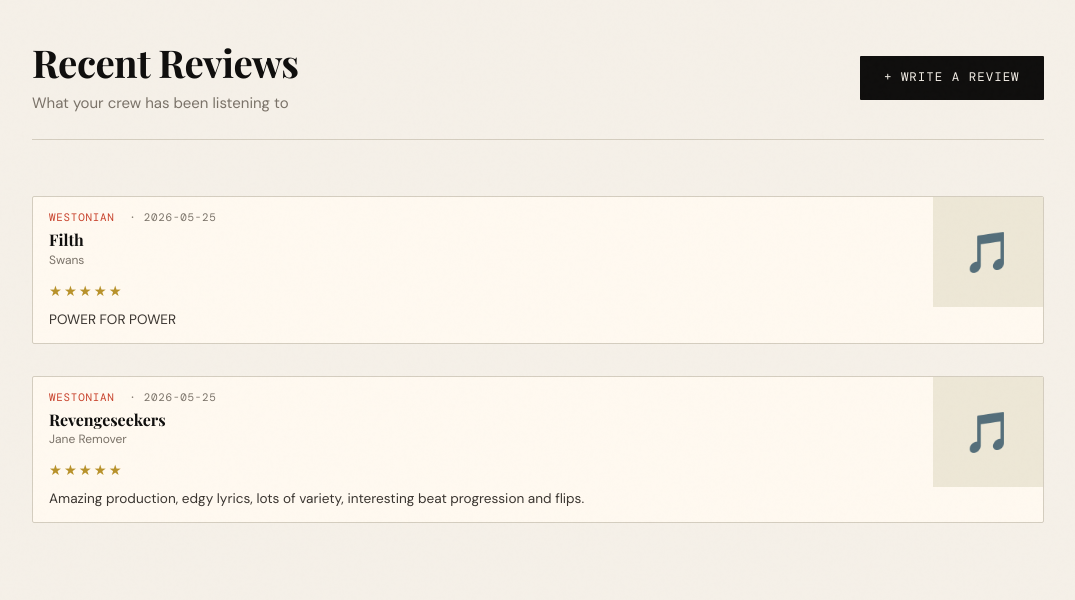
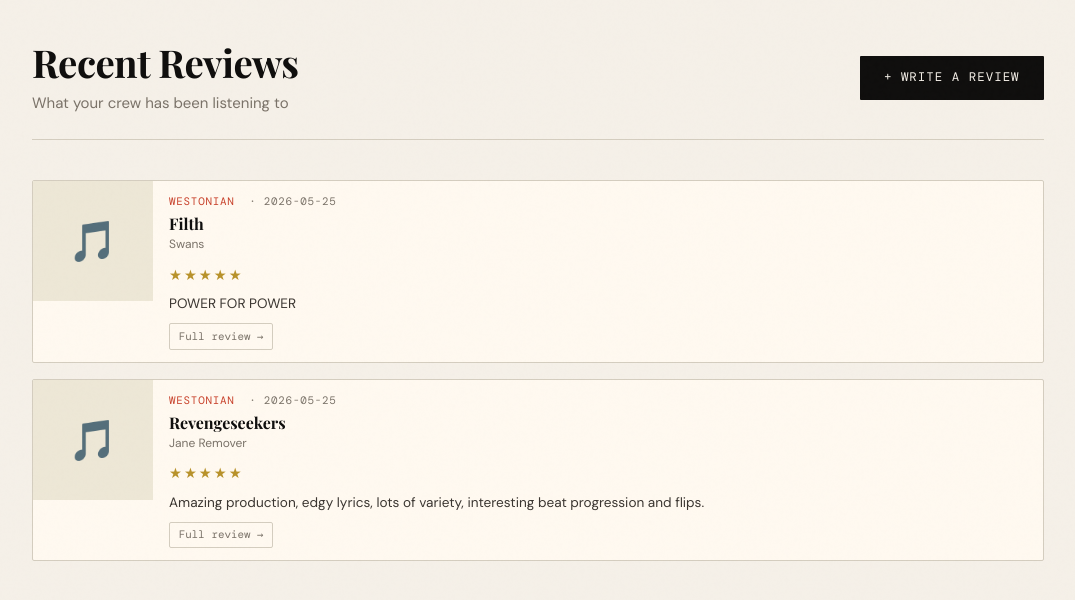
Before and after one commit to YakkAttakk/spinrate, a Flask app: page / in a window 1280 px wide. Shown: the part 56-656 px from the top of the page, without its empty margins (102-1177 px from the left). Run offline with Flask 3, Linux system fonts and the light colour scheme; a user stored in the database is signed in; data comes from the database, SQL or seed files in the repository; some libraries are stand-ins or nearby versions; some web fonts are replaced.

Commit message:
Feed cards: square cover left, album title link, full review button

```diff
--- a/templates/base.html
+++ b/templates/base.html
@@ -115,7 +115,7 @@
     /* REVIEW CARD */
     .review-card {
       display: flex;
-      flex-direction: row-reverse;
+      flex-direction: row;
       background: var(--card);
       border: 1px solid var(--border);
       border-radius: 2px;
@@ -128,23 +128,21 @@
       box-shadow: 3px 3px 0 var(--accent);
     }
     .review-card .cover {
-      width: 110px;
-      min-height: 110px;
+      width: 120px;
+      height: 120px;
       flex-shrink: 0;
       object-fit: cover;
       display: block;
-      align-self: stretch;
     }
     .review-card .cover-placeholder {
-      width: 110px;
-      min-height: 110px;
+      width: 120px;
+      height: 120px;
       flex-shrink: 0;
       background: var(--cream);
       display: flex;
       align-items: center;
       justify-content: center;
       font-size: 2.5rem;
-      align-self: stretch;
     }
     .review-card-body {
       flex: 1;
--- a/templates/home.html
+++ b/templates/home.html
@@ -13,7 +13,6 @@
   {% if reviews %}
   <div class="feed">
     {% for r in reviews %}
-    <a href="/album/{{ r.album_id }}" style="text-decoration:none;color:inherit;display:block;">
     <div class="review-card">
       {% if r.cover_url %}
         <img class="cover" src="{{ r.cover_url }}" alt="{{ r.album_title }}" loading="lazy"
@@ -24,18 +23,30 @@
       {% endif %}
       <div class="review-card-body">
         <div class="review-meta">
-          <a href="/profile/{{ r.username }}" onclick="event.stopPropagation()">{{ r.username }}</a>
+          <a href="/profile/{{ r.username }}">{{ r.username }}</a>
           &nbsp;·&nbsp;{{ r.created[:10] }}
         </div>
-        <div class="review-album">{{ r.album_title }}{% if r.year %} <span style="font-family:var(--mono);font-size:0.78rem;color:var(--muted);font-weight:normal;">({{ r.year }})</span>{% endif %}</div>
+        <div class="review-album">
+          <a href="/album/{{ r.album_id }}">{{ r.album_title }}</a>{% if r.year %} <span style="font-family:var(--mono);font-size:0.78rem;color:var(--muted);font-weight:normal;">({{ r.year }})</span>{% endif %}
+        </div>
         <div class="review-artist">
-          <a href="/artist/{{ r.artist_id }}" onclick="event.stopPropagation()">{{ r.artist_name }}</a>
+          <a href="/artist/{{ r.artist_id }}">{{ r.artist_name }}</a>
         </div>
         <div class="mt1" data-stars="{{ r.rating }}"></div>
         <div class="review-body">{{ r.body }}</div>
+        <div style="margin-top:0.5rem;">
+          <a href="/album/{{ r.album_id }}#al-review-{{ r.id }}"
+             style="font-family:var(--mono);font-size:0.68rem;color:var(--muted);
+                    border:1px solid var(--border);border-radius:2px;
+                    padding:0.2rem 0.55rem;text-decoration:none;
+                    transition:border-color 0.15s,color 0.15s;display:inline-block;"
+             onmouseover="this.style.borderColor='var(--accent)';this.style.color='var(--accent)'"
+             onmouseout="this.style.borderColor='var(--border)';this.style.color='var(--muted)'">
+            Full review →
+          </a>
+        </div>
       </div>
     </div>
-    </a>
     {% endfor %}
   </div>
   {% else %}
```
Also changed, not shown: templates/profile.html (+10 -0 lines).
